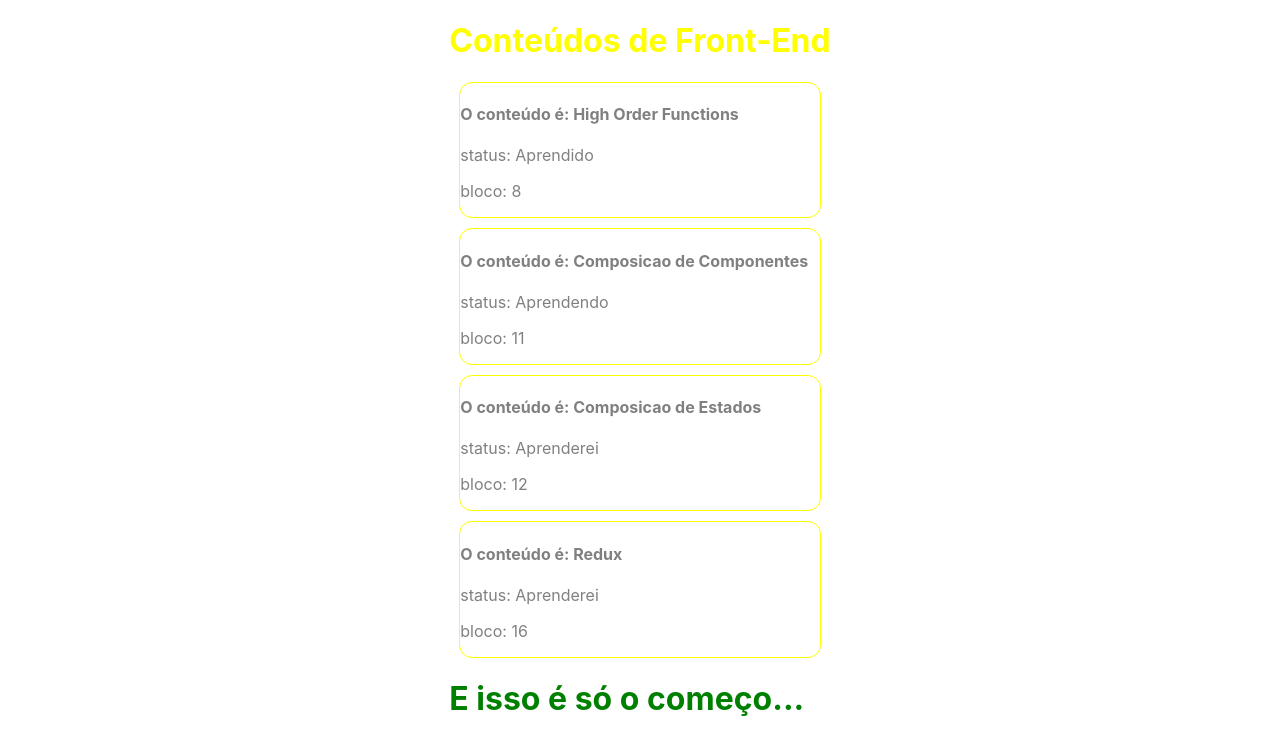
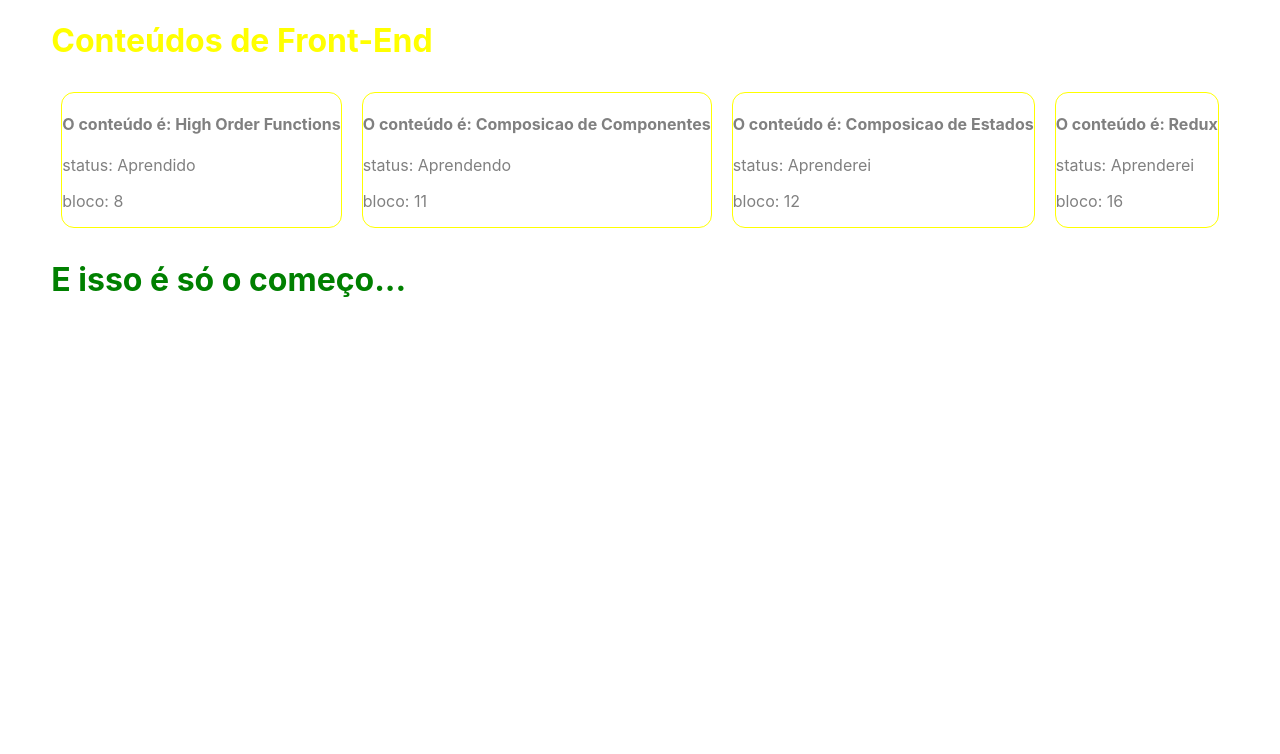
Before and after one commit to samuel-santiago/trybe_exercicios, a React (Create React App) app in the folder Desenvolvimento Front-end/Bloco 10 - Introdução à React/practice-exercises-10.1/practice-exercises-2/: page / in a window 1280 px wide. Shown: the top 754 px of the page. Built offline with nearby package versions, Linux system fonts and the light colour scheme.

Commit message:
Styling components poorly

```diff
--- a/Desenvolvimento Front-end/Bloco 10 - Introdução à React/practice-exercises-10.1/practice-exercises-2/src/App.css
+++ b/Desenvolvimento Front-end/Bloco 10 - Introdução à React/practice-exercises-10.1/practice-exercises-2/src/App.css
@@ -1,6 +1,10 @@
 body{
   display: flex;
   justify-content: center;
+}
+
+.content{
+  display:flex;
 }
 
 .header {
```
